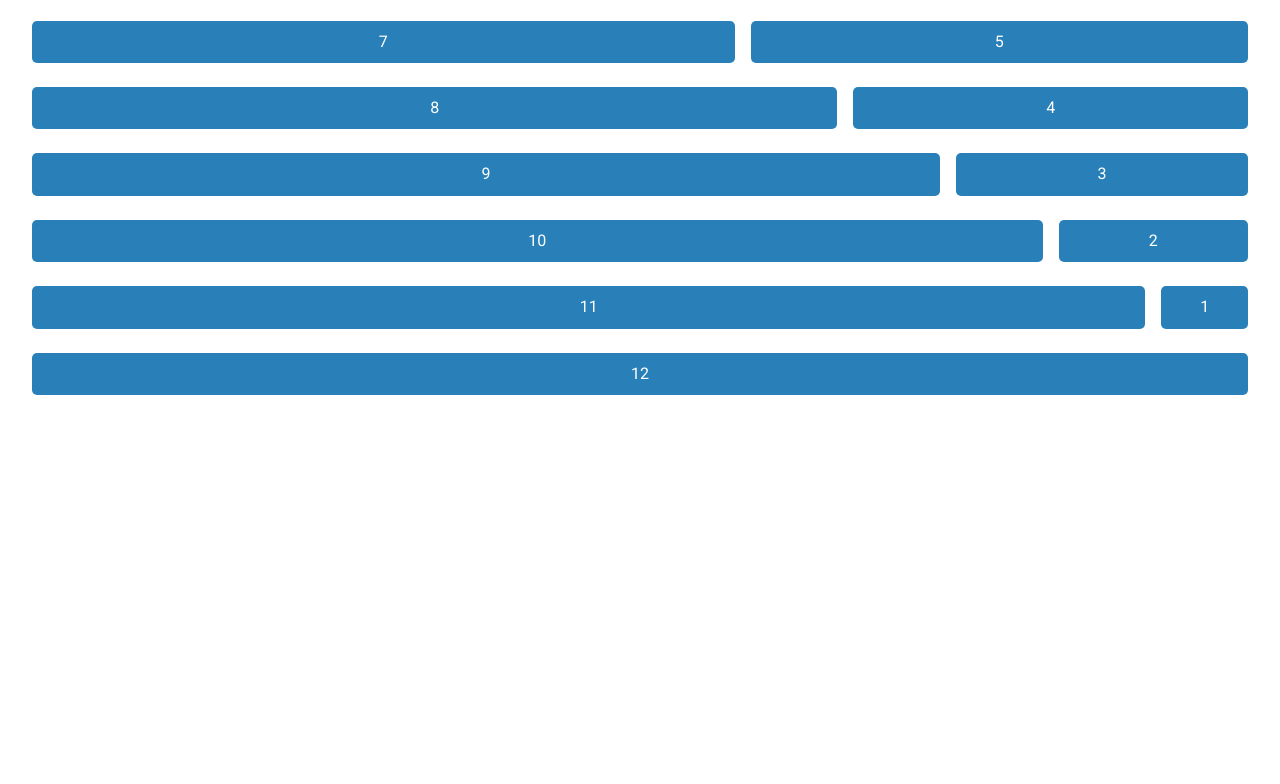
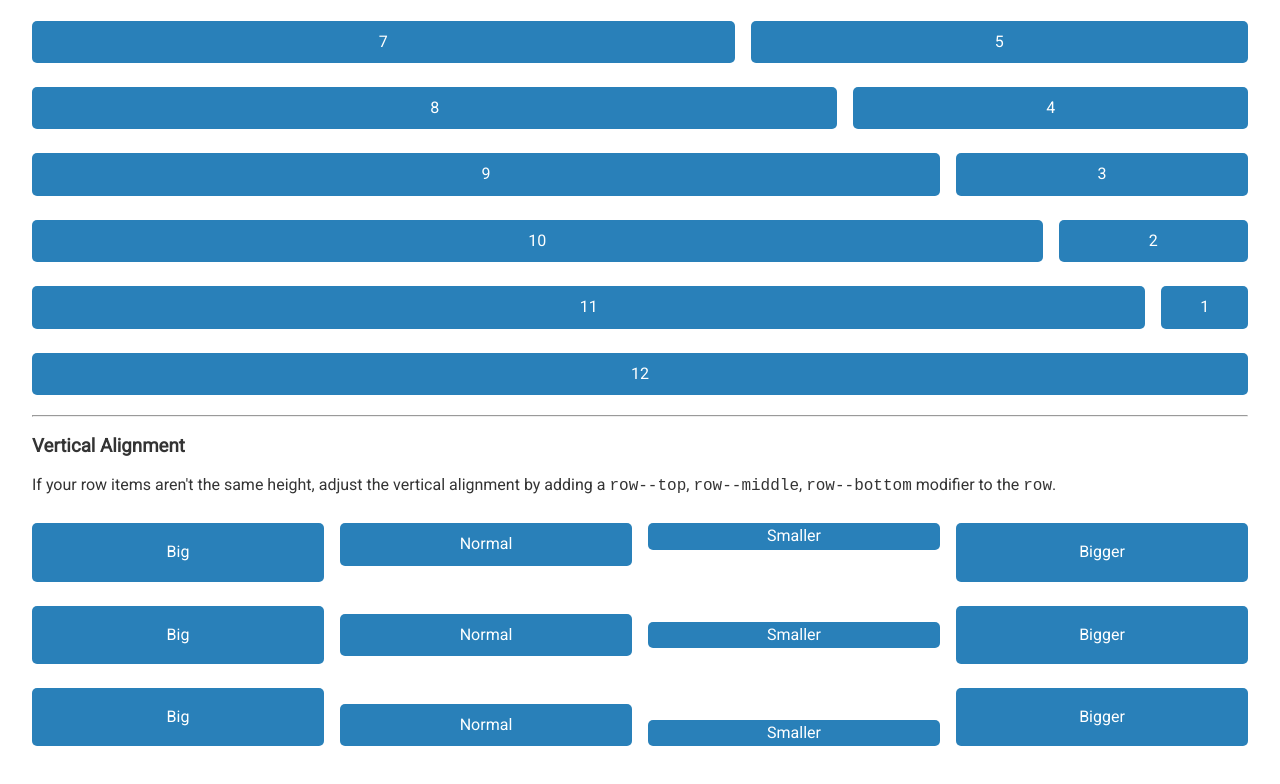
Before and after one commit to mknudsen01/flexbox-gird, a plain HTML site: page index.html in a window 1280 px wide. Shown: the part 600-1384 px from the top of the page. Before the commit the page ends 1039 px from the top, so only its background shows below. Drawn offline with Linux system fonts and the light colour scheme.

Commit message:
Add vertical alignment documentation

```diff
--- a/demo.css
+++ b/demo.css
@@ -23,3 +23,13 @@ body {
   margin-top: 0.75rem;
   margin-bottom: 0.75rem;
 }
+
+.box--bigger {
+  padding-top: 1.25rem;
+  padding-bottom: 1.25rem;
+}
+
+.box--smaller {
+  padding-top: 0.25rem;
+  padding-bottom: 0.25rem;
+}
--- a/grid.css
+++ b/grid.css
@@ -94,7 +94,8 @@
 .col--offset-11,
 .col--offset-12 {
   box-sizing: border-box;
-  flex: 0 0 auto;
+  flex-grow: 0;
+  flex-shrink: 0;
   padding-right: var(--half-gutter-width, 0.5rem);
   padding-left: var(--half-gutter-width, 0.5rem);
 }
--- a/index.html
+++ b/index.html
@@ -6,7 +6,7 @@
     <link rel="stylesheet" href="demo.css">
   </head>
   <body>
-    <div class="container">
+    <section class="container">
 
       <h2>Flexbox Gird</h2>
       <p>This is the flexbox gird.</p>
@@ -120,6 +120,57 @@
           <div class="box">12</div>
         </div>
       </div>
-    </div>
+
+      <hr>
+
+      <h3>Vertical Alignment</h3>
+      <p>If your row items aren't the same height, adjust the vertical alignment by adding a <code>row--top</code>, <code>row--middle</code>, <code>row--bottom</code> modifier to the <code>row</code>.</p>
+
+      <div class="row row--top">
+        <div class="col--3">
+          <div class="box box--bigger">Big</div>
+        </div>
+        <div class="col--3">
+          <div class="box">Normal</div>
+        </div>
+        <div class="col--3">
+          <div class="box box--smaller">Smaller</div>
+        </div>
+        <div class="col--3">
+          <div class="box box--bigger">Bigger</div>
+        </div>
+      </div>
+
+      <div class="row row--middle">
+        <div class="col--3">
+          <div class="box box--bigger">Big</div>
+        </div>
+        <div class="col--3">
+          <div class="box">Normal</div>
+        </div>
+        <div class="col--3">
+          <div class="box box--smaller">Smaller</div>
+        </div>
+        <div class="col--3">
+          <div class="box box--bigger">Bigger</div>
+        </div>
+      </div>
+
+      <div class="row row--bottom">
+        <div class="col--3">
+          <div class="box box--bigger">Big</div>
+        </div>
+        <div class="col--3">
+          <div class="box">Normal</div>
+        </div>
+        <div class="col--3">
+          <div class="box box--smaller">Smaller</div>
+        </div>
+        <div class="col--3">
+          <div class="box box--bigger">Bigger</div>
+        </div>
+      </div>
+
+    </section>
   </body>
 </html>
```
